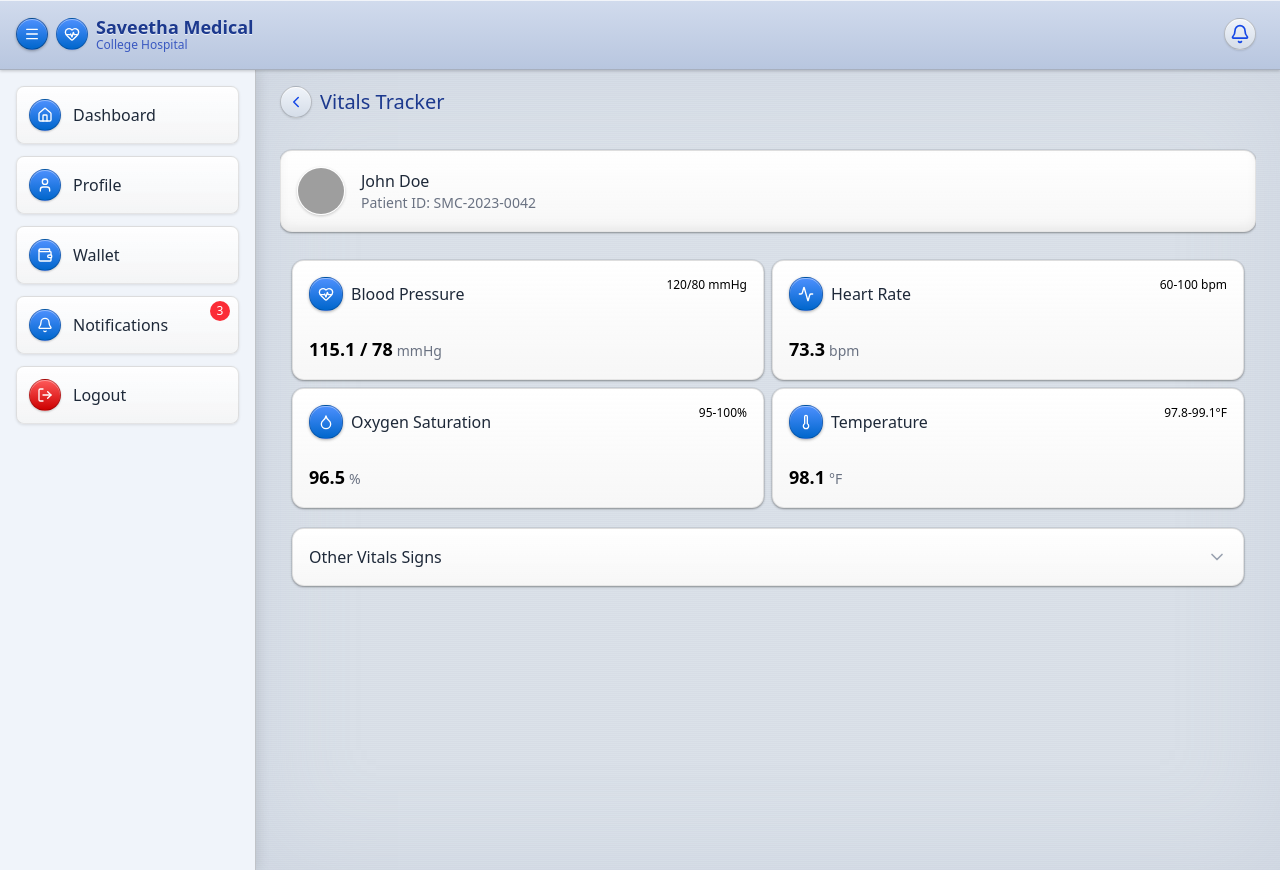
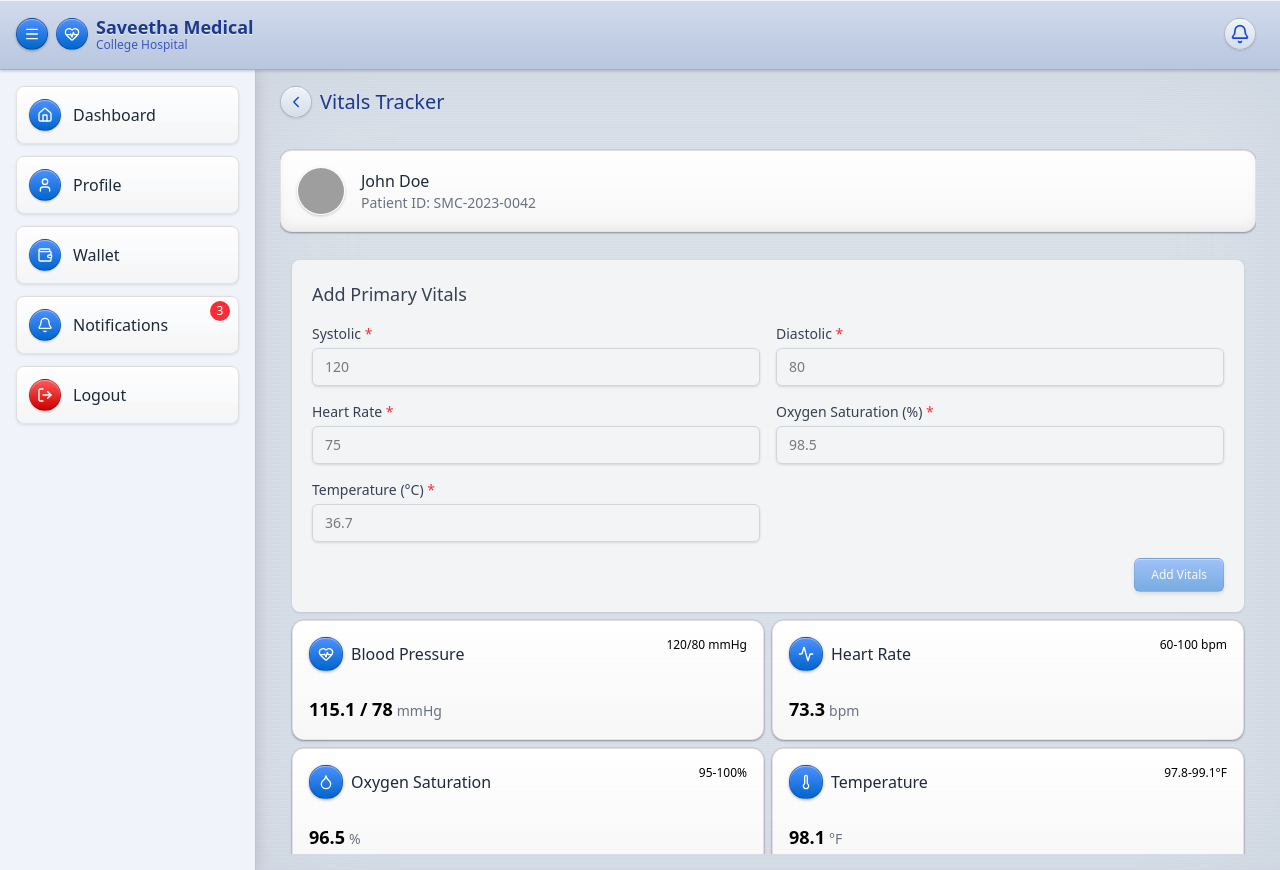
Before and after one commit to Mukunthan-A-R/simats-medical-client, a React (Vite) app: page /patient/vitals/1 in a window 1280 px wide. Built offline with nearby package versions, Linux system fonts and the light colour scheme; grey boxes are pictures that could not be loaded.

Commit message:
primary vitals adding form

```diff
--- a/src/components/patient/vitals/PatientVitalsData.jsx
+++ b/src/components/patient/vitals/PatientVitalsData.jsx
@@ -9,8 +9,9 @@ import {
 import PatientVitalsDataCard from "./PatientVitalsDataCard";
 import PatientVitalsDataChart from "./PatientVitalsDataChart";
 import PatientSecondaryVitals from "../PatientSecondaryVitals";
+import NewPrimaryVitalsForm from "../../vitals/NewPrimaryVitalsForm";
 
-const PatientViralsData = () => {
+const PatientViralsData = ({ assignmentId }) => {
   const [openGraph, setOpenGraph] = useState(false);
   const [graphData, setGraphData] = useState(null);
 
@@ -69,6 +70,8 @@ const PatientViralsData = () => {
 
   return (
     <div className="flex flex-col gap-2 p-2 sm:p-3">
+      {/* ADD NEW VITALS ROWS */}
+      <NewPrimaryVitalsForm assignmentId={assignmentId}></NewPrimaryVitalsForm>
       {/* PRIMARY VITALS ROWS */}
       <div className="flex flex-col sm:flex-row gap-2">
         {primaryVitals.slice(0, 2).map((vital) => (
@@ -81,7 +84,6 @@ const PatientViralsData = () => {
           </div>
         ))}
       </div>
-
       <div className="flex flex-col sm:flex-row gap-2">
         {primaryVitals.slice(2).map((vital) => (
           <div
--- a/src/components/students/patients/PatientMedicalData.jsx
+++ b/src/components/students/patients/PatientMedicalData.jsx
@@ -59,7 +59,9 @@ const PatientMedicalData = ({ patient }) => {
       )}
 
       {/* Vitals Tab */}
-      {activeTab === "vitals" && <PatientViralsData />}
+      {activeTab === "vitals" && (
+        <PatientViralsData assignmentId={patient?.assignment_id} />
+      )}
 
       {/* Medications Tab */}
       {activeTab === "meds" && (
--- /dev/null
+++ b/src/components/vitals/NewPrimaryVitalsForm.jsx
@@ -0,0 +1,183 @@
+import React, { useState } from "react";
+import { useMutation, useQueryClient } from "@tanstack/react-query";
+import toast from "react-hot-toast";
+import { createPrimaryVitals } from "../../services/primaryVitals";
+import { aquaButtonStyle, aquaGlossEffect } from "../../utils/constants";
+
+const NewPrimaryVitalsForm = ({ onClose, assignmentId }) => {
+  const [vitals, setVitals] = useState({
+    blood_pressure_systolic: "",
+    blood_pressure_diastolic: "",
+    heart_rate: "",
+    oxygen_saturation: "",
+    temperature: "",
+    assignment_id: assignmentId,
+  });
+
+  const queryClient = useQueryClient();
+
+  const mutation = useMutation({
+    mutationFn: createPrimaryVitals,
+    onSuccess: () => {
+      toast.success("Primary vitals added successfully");
+      queryClient.invalidateQueries(["primaryVitals", assignmentId]);
+      onClose?.();
+    },
+    onError: (err) => {
+      toast.error("Failed to add vitals");
+      console.error(err);
+    },
+  });
+
+  const handleSubmit = (e) => {
+    e.preventDefault();
+
+    const payload = {
+      assignment_id: Number(assignmentId),
+      ...vitals,
+    };
+
+    mutation.mutate(payload);
+
+    // Reset form
+    setVitals({
+      blood_pressure_systolic: "",
+      blood_pressure_diastolic: "",
+      heart_rate: "",
+      oxygen_saturation: "",
+      temperature: "",
+    });
+  };
+
+  const isSubmitDisabled =
+    !vitals.blood_pressure_systolic ||
+    !vitals.blood_pressure_diastolic ||
+    !vitals.heart_rate ||
+    !vitals.oxygen_saturation ||
+    !vitals.temperature ||
+    mutation.isLoading;
+
+  return (
+    <div className="p-5 bg-gray-100 rounded-lg shadow-sm">
+      <h4 className="text-lg font-medium text-gray-700 mb-4">
+        Add Primary Vitals
+      </h4>
+
+      <form onSubmit={handleSubmit} className="space-y-4">
+        {/* Row 1: Blood Pressure */}
+        <div className="grid grid-cols-2 gap-4">
+          <div>
+            <label className="block text-sm font-medium text-gray-700 mb-1">
+              Systolic <span className="text-red-500">*</span>
+            </label>
+            <input
+              type="number"
+              value={vitals.blood_pressure_systolic}
+              onChange={(e) =>
+                setVitals({
+                  ...vitals,
+                  blood_pressure_systolic: e.target.value,
+                })
+              }
+              placeholder="120"
+              className="block w-full px-3 py-2 border border-gray-300 rounded-md shadow-sm focus:outline-none focus:ring focus:border-blue-500 text-sm"
+            />
+          </div>
+
+          <div>
+            <label className="block text-sm font-medium text-gray-700 mb-1">
+              Diastolic <span className="text-red-500">*</span>
+            </label>
+            <input
+              type="number"
+              value={vitals.blood_pressure_diastolic}
+              onChange={(e) =>
+                setVitals({
+                  ...vitals,
+                  blood_pressure_diastolic: e.target.value,
+                })
+              }
+              placeholder="80"
+              className="block w-full px-3 py-2 border border-gray-300 rounded-md shadow-sm focus:outline-none focus:ring focus:border-blue-500 text-sm"
+            />
+          </div>
+        </div>
+
+        {/* Row 2: Heart Rate & Oxygen */}
+        <div className="grid grid-cols-2 gap-4">
+          <div>
+            <label className="block text-sm font-medium text-gray-700 mb-1">
+              Heart Rate <span className="text-red-500">*</span>
+            </label>
+            <input
+              type="number"
+              value={vitals.heart_rate}
+              onChange={(e) =>
+                setVitals({ ...vitals, heart_rate: e.target.value })
+              }
+              placeholder="75"
+              className="block w-full px-3 py-2 border border-gray-300 rounded-md shadow-sm focus:outline-none focus:ring focus:border-blue-500 text-sm"
+            />
+          </div>
+
+          <div>
+            <label className="block text-sm font-medium text-gray-700 mb-1">
+              Oxygen Saturation (%) <span className="text-red-500">*</span>
+            </label>
+            <input
+              type="number"
+              step="0.1"
+              value={vitals.oxygen_saturation}
+              onChange={(e) =>
+                setVitals({ ...vitals, oxygen_saturation: e.target.value })
+              }
+              placeholder="98.5"
+              className="block w-full px-3 py-2 border border-gray-300 rounded-md shadow-sm focus:outline-none focus:ring focus:border-blue-500 text-sm"
+            />
+          </div>
+        </div>
+
+        {/* Row 3: Temperature */}
+        <div className="grid grid-cols-2 gap-4">
+          <div>
+            <label className="block text-sm font-medium text-gray-700 mb-1">
+              Temperature (°C) <span className="text-red-500">*</span>
+            </label>
+            <input
+              type="number"
+              step="0.1"
+              value={vitals.temperature}
+              onChange={(e) =>
+                setVitals({ ...vitals, temperature: e.target.value })
+              }
+              placeholder="36.7"
+              className="block w-full px-3 py-2 border border-gray-300 rounded-md shadow-sm focus:outline-none focus:ring focus:border-blue-500 text-sm"
+            />
+          </div>
+          <div /> {/* Empty second column for alignment */}
+        </div>
+
+        {/* Submit Button */}
+        <div className="flex justify-end">
+          <button
+            type="submit"
+            disabled={isSubmitDisabled}
+            className={`px-4 py-2 rounded-md text-sm font-medium text-white ${aquaButtonStyle} ${aquaGlossEffect} ${
+              isSubmitDisabled ? "opacity-50 cursor-not-allowed" : ""
+            }`}
+            style={{
+              background: "linear-gradient(to bottom, #4d90fe, #0066cc)",
+              border: "1px solid rgba(0,0,0,0.2)",
+              boxShadow:
+                "0 2px 4px rgba(0,0,0,0.2), inset 0 1px 0 rgba(255,255,255,0.4)",
+            }}
+          >
+            {mutation.isLoading ? "Submitting..." : "Add Vitals"}
+          </button>
+        </div>
+      </form>
+    </div>
+  );
+};
+
+export default NewPrimaryVitalsForm;
--- /dev/null
+++ b/src/services/primaryVitals.js
@@ -0,0 +1,11 @@
+import axiosInstance from "../api/axiosInstance";
+
+const BASE_URL = "http://localhost:5000";
+
+export const createPrimaryVitals = async (data) => {
+  const response = await axiosInstance.post(
+    `${BASE_URL}/api/primary-vitals`,
+    data
+  );
+  return response.data;
+};
```
